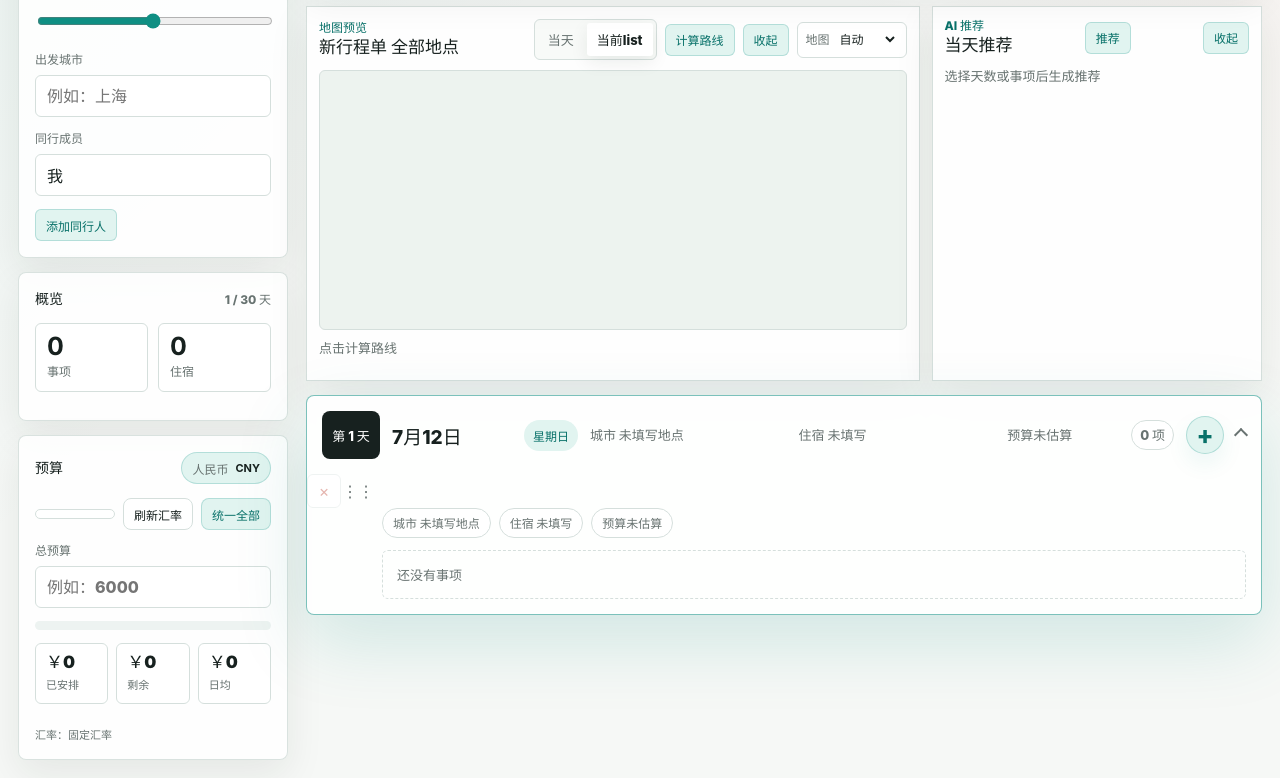
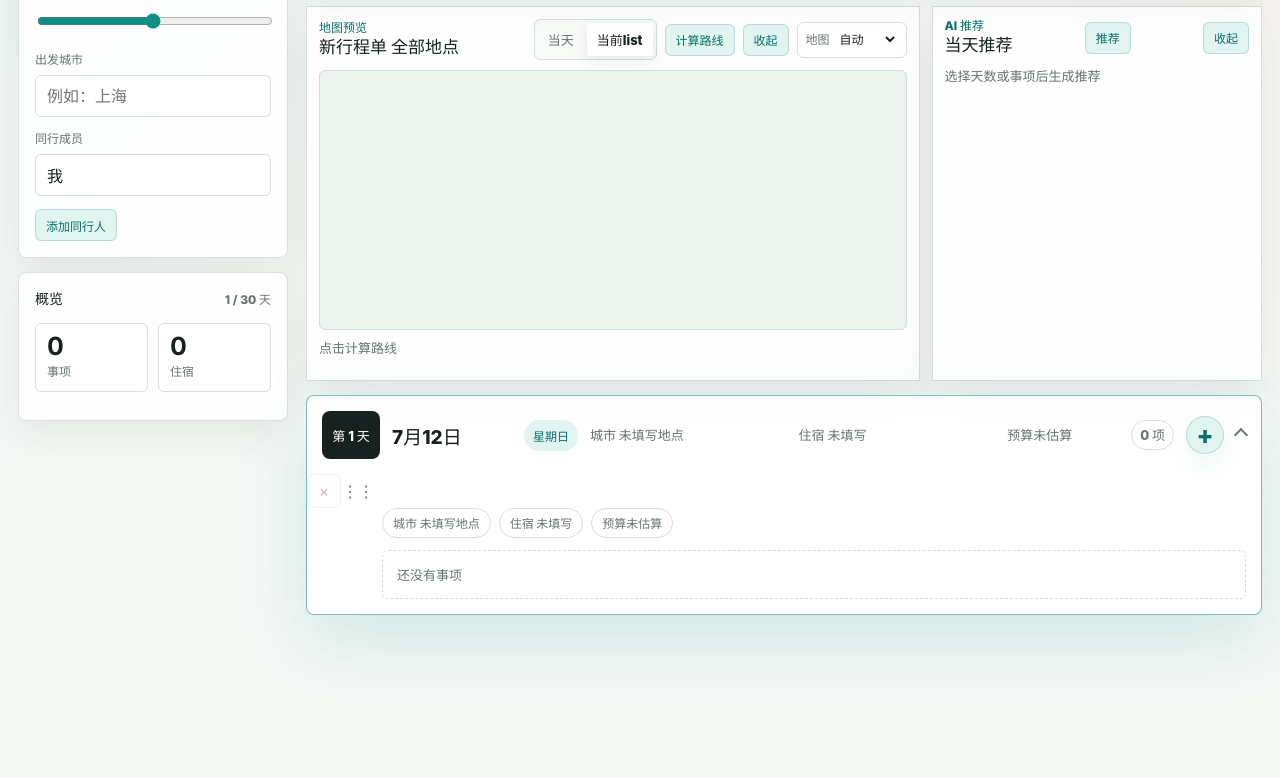
Before and after one commit to CuSO4-5-H2O/Trip-designer, a website: page index.html in a window 1280 px wide. Shown: the part 538-1316 px from the top of the page. After the commit the page ends 1171 px from the top, so only its background shows below. Drawn offline with Linux system fonts and the light colour scheme; no server answers.

Commit message:
Disable legacy insights script and bump quick plan

```diff
--- a/index.html
+++ b/index.html
@@ -8,7 +8,7 @@
     <link rel="stylesheet" href="./styles.css" />
     <link rel="stylesheet" href="./room-loading.css?v=20260711a" />
     <link rel="stylesheet" href="./trip-insights.css?v=budget-20260711d" />
-    <link rel="stylesheet" href="./quick-plan.css?v=quick-20260711a" />
+    <link rel="stylesheet" href="./quick-plan.css?v=quick-20260712b" />
     <link rel="stylesheet" href="./ux-polish.css?v=ux-20260711a" />
     <link rel="stylesheet" href="./map-providers.css?v=map-20260712b" />
     <link rel="stylesheet" href="./entry-actions.css?v=entry-20260712c" />
@@ -167,8 +167,7 @@
     <script src="./config.js"></script>
     <script src="./app-collab.js" type="module"></script>
     <script src="./map-providers.js?v=map-20260712b" defer></script>
-    <script src="./trip-insights.js?v=budget-20260711d" defer></script>
-    <script src="./quick-plan.js?v=quick-20260711a" defer></script>
+    <script src="./quick-plan.js?v=quick-20260712b" defer></script>
     <script src="./entry-actions.js?v=entry-20260712c" defer></script>
   </body>
 </html>
```
